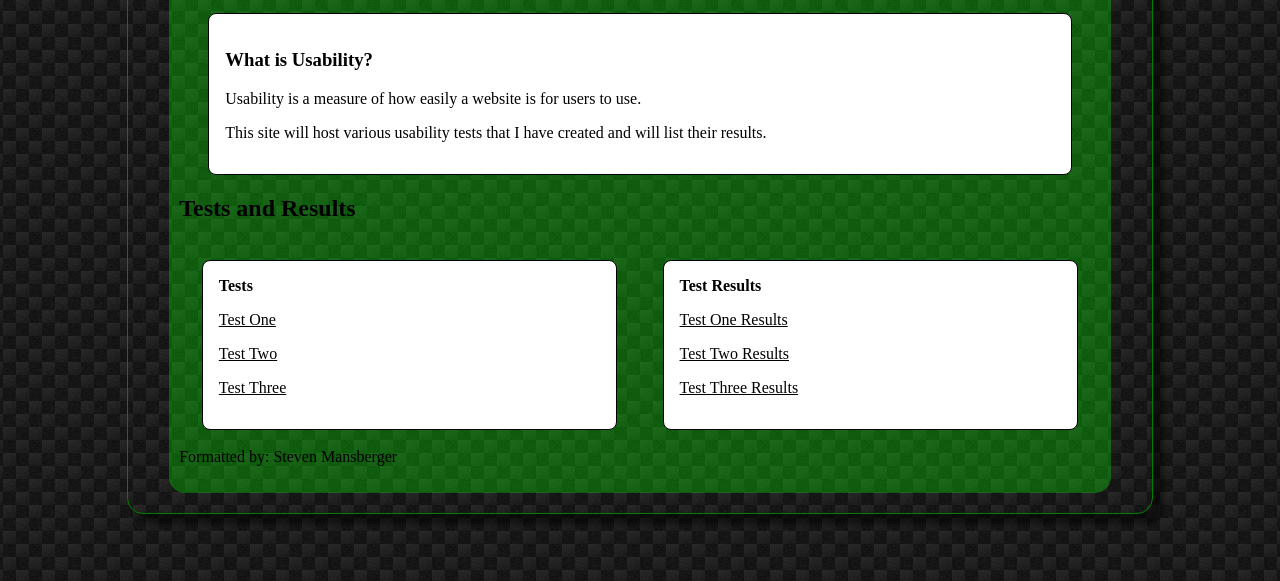
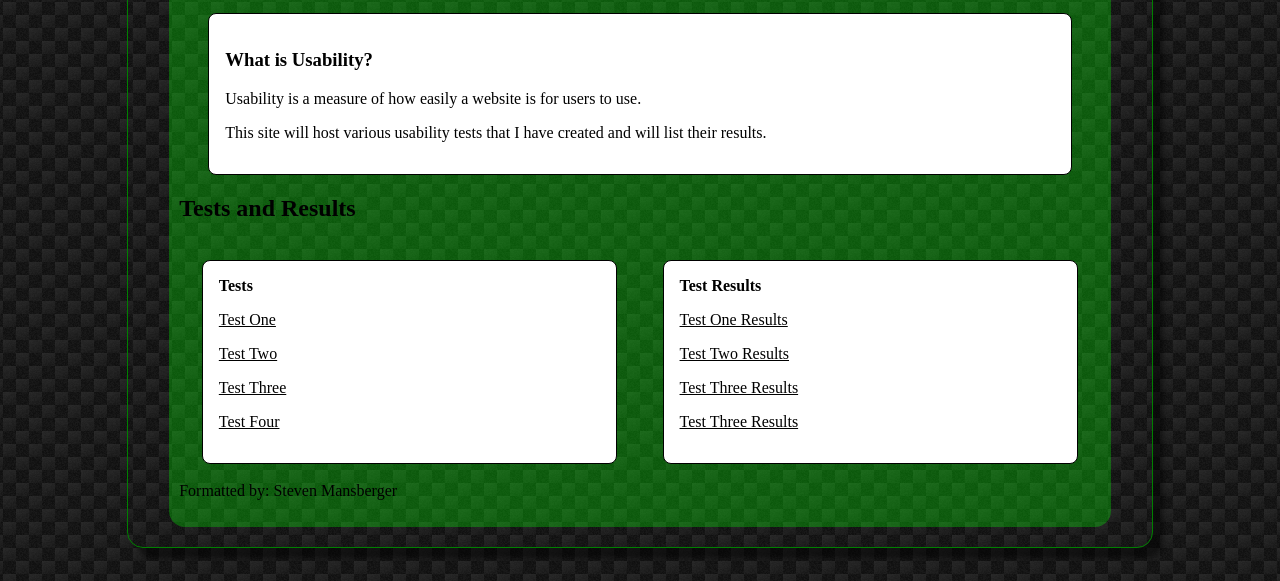
Before and after one commit to SMansberger/WiU, a plain HTML site: page Website/UsabilityTestingLanding.html in a window 1280 px wide. Shown: the part 219-800 px from the top of the page. Drawn offline with Linux system fonts and the light colour scheme; files whose address does not match are found by name.

Commit message:
B6 Upload

```diff
--- /dev/null
+++ b/B6/Landing-Page.txt
@@ -0,0 +1 @@
+http://smansberger.github.io/WiU/WiU1312_Mansberger_Steven/UsabilityTestingLanding.html
--- a/Website/UsabilityTestingLanding.html
+++ b/Website/UsabilityTestingLanding.html
@@ -40,6 +40,7 @@
                 <p><a href="https://usabilityhub.com/do/a9bb9d80483f/3b6f">Test One</a></p>
                 <p><a href="https://usabilityhub.com/do/bd6b1d5e88ba/d9dc">Test Two</a></p>
                 <p><a href="https://usabilityhub.com/do/d8dad2c819f0/498c">Test Three</a></p>
+                <p><a href="https://usabilityhub.com/do/de50e203cef4/bae9">Test Four</a></p>
     </article>
 </div>
 
@@ -51,6 +52,7 @@
     		<p><a href="https://usabilityhub.com/tests/a9bb9d80483f/results/7fc942ebe00f">Test One Results</a></p>
             <p><a href="https://usabilityhub.com/tests/bd6b1d5e88ba/results/abcc3dcfd742">Test Two Results</a></p>
             <p><a href="https://usabilityhub.com/tests/d8dad2c819f0/results/f08b21632da0">Test Three Results</a></p>
+            <p><a href="https://usabilityhub.com/tests/de50e203cef4/results/bd1685648d77">Test Three Results</a></p>
     </article>
 </div>
 
```
Also changed, not shown: B6/Wireframesfolder/Annotations/01.png (added), B6/Wireframesfolder/Annotations/02.png (added), B6/Wireframesfolder/Annotations/03.png (added), B6/Wireframesfolder/Wireframes/01.png (added), B6/Wireframesfolder/Wireframes/02.png (added), B6/Wireframesfolder/Wireframes/03.png (added), B6/Wireframesfolder/Wireframes/04.png (added), B6/Wireframesfolder/Wireframes/05.png (added), 8 other files.
